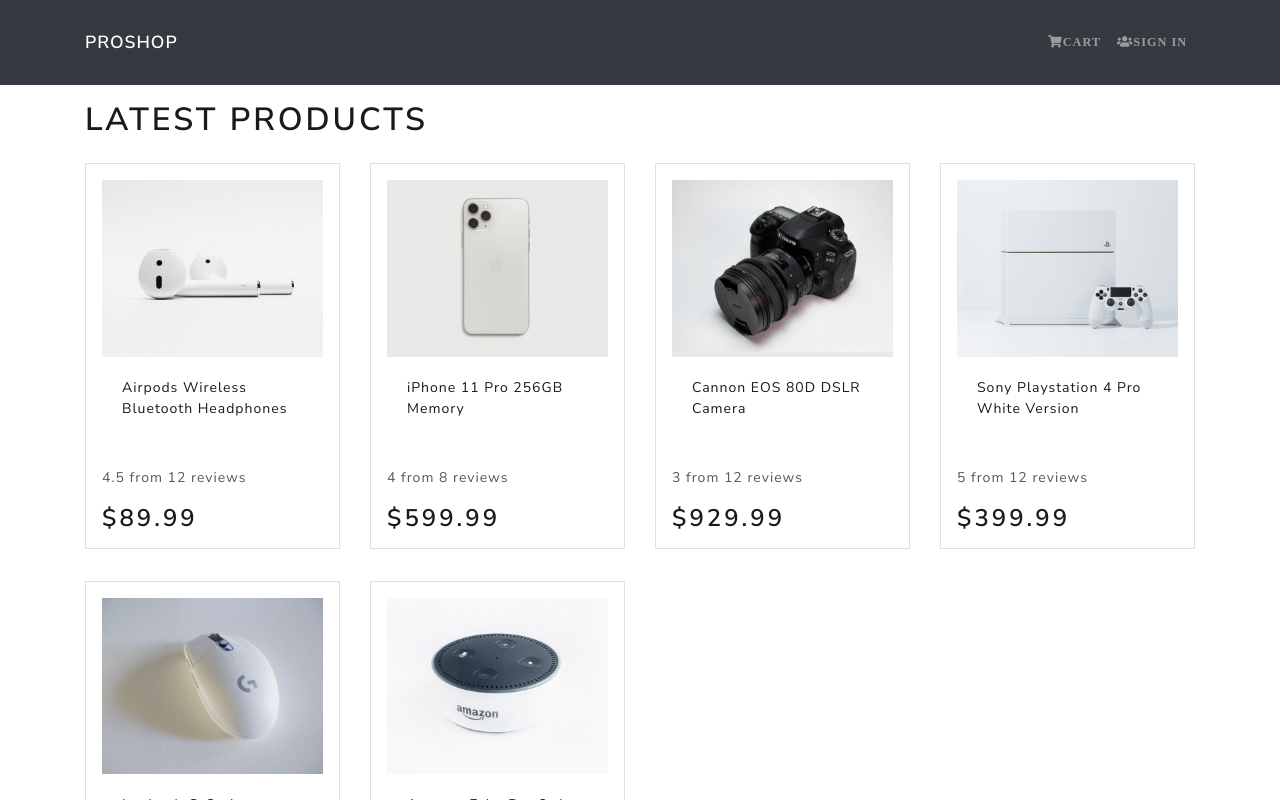
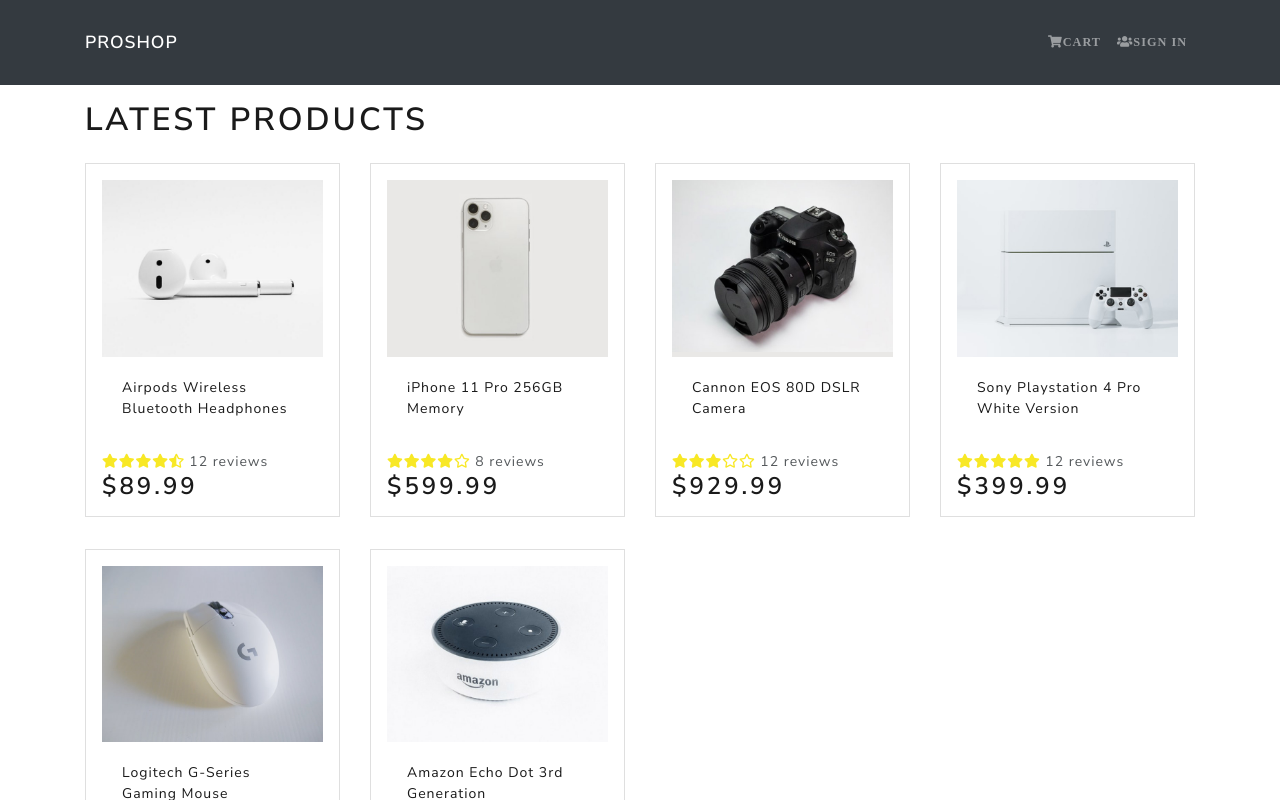
Before and after one commit to davisantosr/MERN-proshop-bradTraversy, a React (Create React App) app in the folder frontend/: page /product/1 in a window 1280 px wide. Shown: the top 800 px of the page. Built offline with nearby package versions, Linux system fonts and the light colour scheme.

Commit message:
add Rating component|add Rating.defaultProp to set stars as yellow

```diff
--- a/frontend/src/components/Product.js
+++ b/frontend/src/components/Product.js
@@ -1,5 +1,7 @@
 import React from 'react'
 import { Card } from 'react-bootstrap'
+import Rating from './Rating'
+
 
 function Product({product}) {
   return (
@@ -15,9 +17,9 @@
       </Card.Body>
 
       <Card.Text as='div'>
-        <div className='my-3'>
-          {product.rating} from {product.numReviews} reviews
-        </div>
+        <Rating
+          value={product.rating}
+          text={`${product.numReviews} reviews`}/>
       </Card.Text>
 
       <Card.Text as='h3'>${product.price}</Card.Text>
@@ -26,4 +28,8 @@
   )
 }
 
+Rating.defaultProps = {
+  color: '#f8e825'
+}
+
 export default Product
--- /dev/null
+++ b/frontend/src/components/Rating.js
@@ -0,0 +1,66 @@
+import React from 'react'
+
+const Rating = ({value, text, color}) => {
+  return (
+    <div className='rating'>
+      <span>
+        <i
+          style={{color}}
+          className={
+            value >= 1
+            ? 'fas fa-star'
+            : value >= 0.5
+            ? 'fas fa-star-half-alt'
+            : 'far fa-star'
+          }></i>
+      </span>
+      <span>
+        <i
+          style={{color}}
+          className={
+            value >= 2
+            ? 'fas fa-star'
+            : value >= 1.5
+            ? 'fas fa-star-half-alt'
+            : 'far fa-star'
+          }></i>
+      </span>
+      <span>
+        <i
+          style={{color}}
+          className={
+            value >= 3
+            ? 'fas fa-star'
+            : value >= 2.5
+            ? 'fas fa-star-half-alt'
+            : 'far fa-star'
+          }></i>
+      </span>
+      <span>
+        <i
+          style={{color}}
+          className={
+            value >= 4
+            ? 'fas fa-star'
+            : value >= 3.5
+            ? 'fas fa-star-half-alt'
+            : 'far fa-star'
+          }></i>
+      </span>
+      <span>
+        <i
+          style={{color}}
+          className={
+            value >= 5
+            ? 'fas fa-star'
+            : value >= 4.5
+            ? 'fas fa-star-half-alt'
+            : 'far fa-star'
+          }></i>
+      </span>
+      <span> {text && text } </span>
+    </div>
+  )
+}
+
+export default Rating
```
Also changed, not shown: 1 other file (tests, documents, lock files or other folders).
